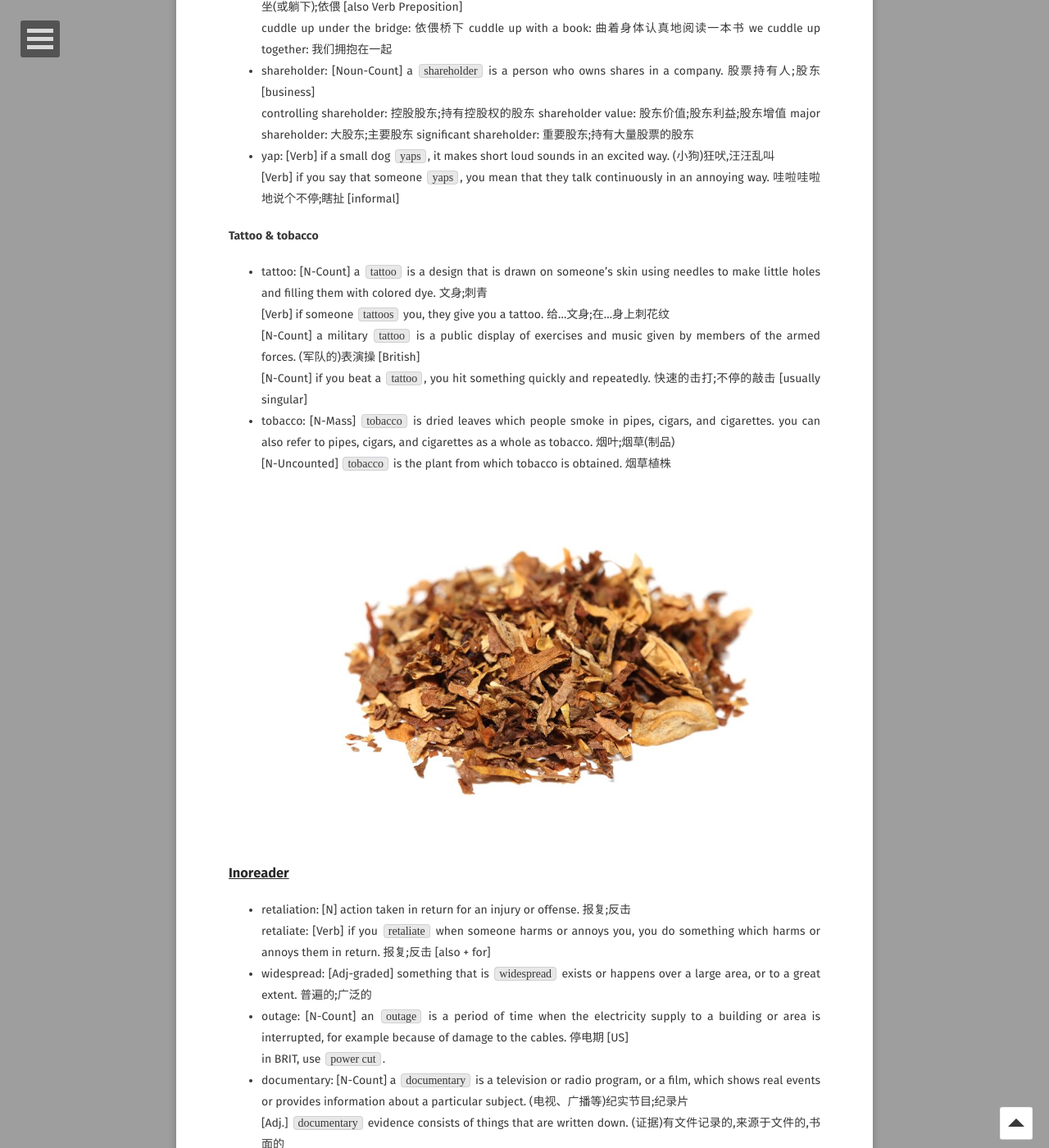
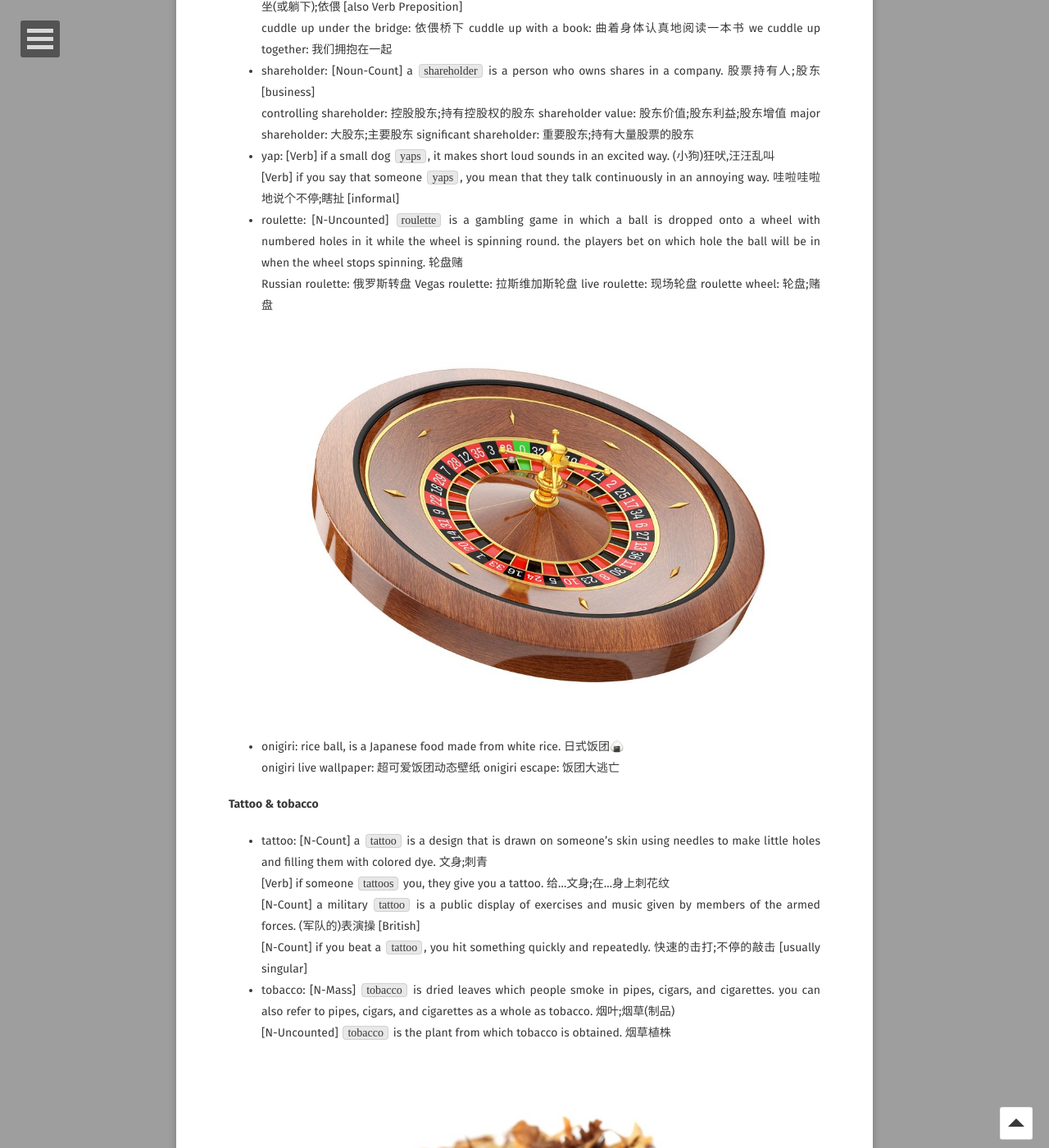
Before and after one commit to WebPavel/WebPavel.github.io, a Jekyll site: the page built from _posts/2026-10-14-daily-English-learning-(Part-2).md, in a window 1280 px wide and 1400 px high, scrolled down 38822 px. Shown: the whole window at 82% size. Built offline with Jekyll 4.4.1, drawn with Linux system fonts in a browser that asks for light colours; some web fonts are replaced; comment, search, counter and statistics services are not loaded.

Commit message:
feat: updates on daily English learning (Part 2)

```diff
--- a/_posts/2026-10-14-daily-English-learning-(Part-2).md
+++ b/_posts/2026-10-14-daily-English-learning-(Part-2).md
@@ -689,6 +689,11 @@ learned from [ChatGPT](https://chatgpt.com/) in Singapore.
  controlling shareholder: 控股股东;持有控股权的股东 shareholder value: 股东价值;股东利益;股东增值 major shareholder: 大股东;主要股东 significant shareholder: 重要股东;持有大量股票的股东
 - yap: [Verb] if a small dog `yaps`, it makes short loud sounds in an excited way. (小狗)狂吠,汪汪乱叫<br/>
  [Verb] if you say that someone `yaps`, you mean that they talk continuously in an annoying way. 哇啦哇啦地说个不停;瞎扯 [informal]
+- roulette: [N-Uncounted] `roulette` is a gambling game in which a ball is dropped onto a wheel with numbered holes in it while the wheel is spinning round. the players bet on which hole the ball will be in when the wheel stops spinning. 轮盘赌<br/>
+ Russian roulette: 俄罗斯转盘 Vegas roulette: 拉斯维加斯轮盘 live roulette: 现场轮盘 roulette wheel: 轮盘;赌盘<br/>
+ ![roulette_384474571.jpg](/assets/tw/roulette_384474571.jpg)
+- onigiri: rice ball, is a Japanese food made from white rice. 日式饭团🍙<br/>
+ onigiri live wallpaper: 超可爱饭团动态壁纸 onigiri escape: 饭团大逃亡
 
 #### Tattoo & tobacco
 
```
Also changed, not shown: assets/tw/roulette_384474571.jpg (added).
